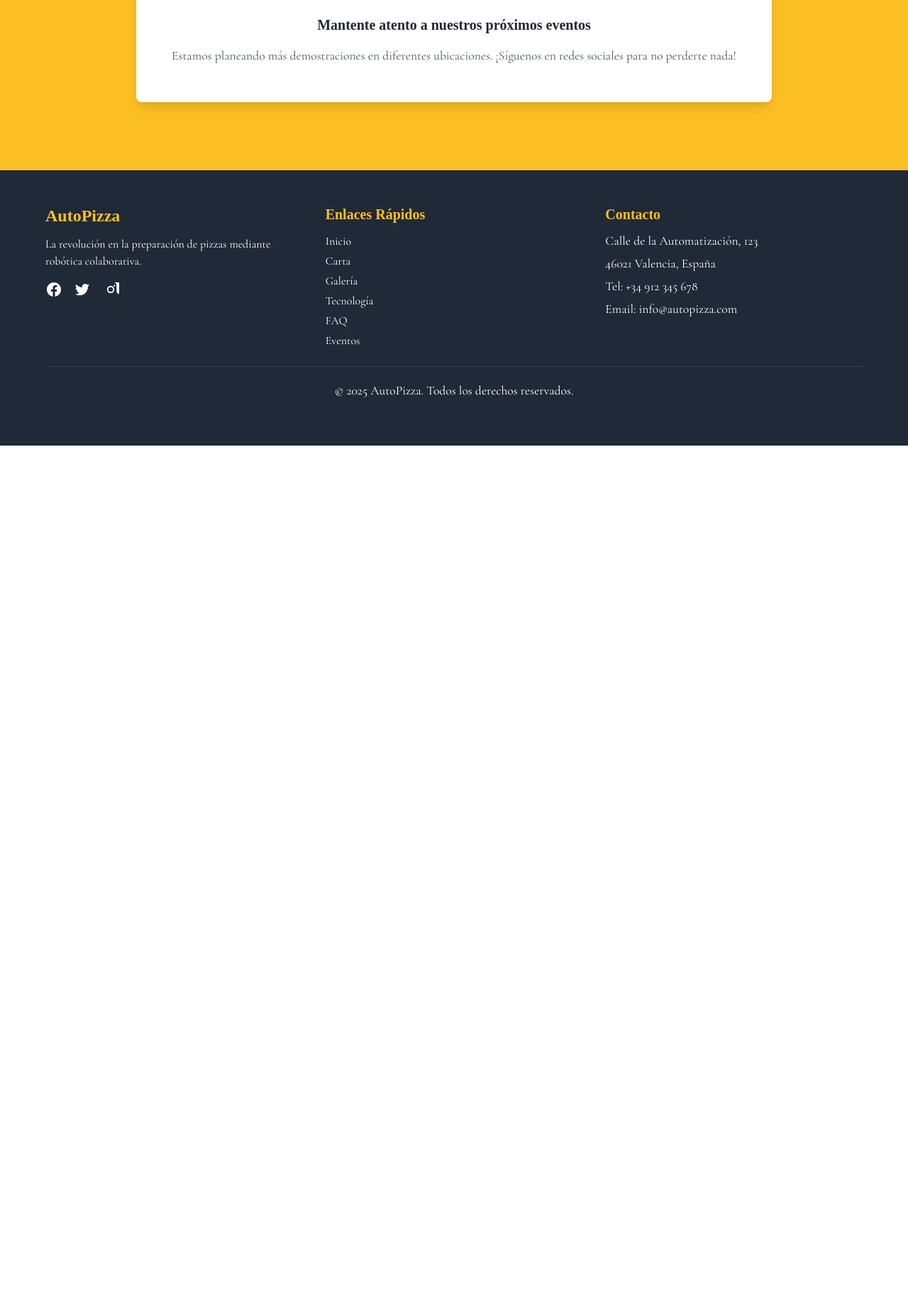
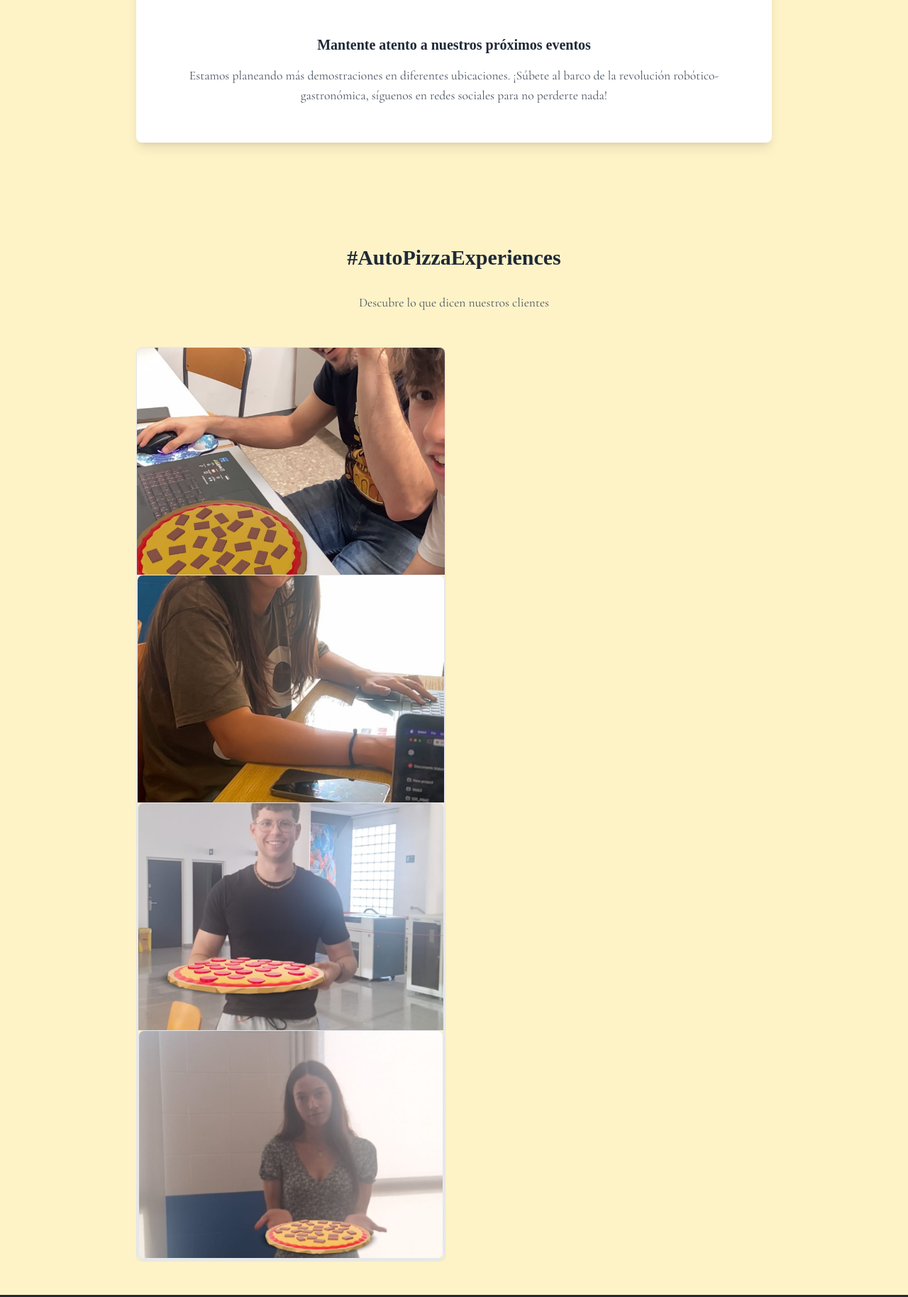
Before and after one commit to Ruben-pergra/Autopizza_web, a Flask app: page /eventos in a window 1280 px wide. Shown: the part 1112-2940 px from the top of the page at 71% size. Before the commit the page ends 1740 px from the top, so only its background shows below. Run offline with Flask 3, Linux system fonts and the light colour scheme; some libraries are stand-ins or nearby versions; some web fonts are replaced.

Commit message:
prueba reseñas

```diff
--- a/templates/eventos.html
+++ b/templates/eventos.html
@@ -77,7 +77,7 @@
   </div>
 
   <!-- ========== CONTENIDO PRINCIPAL ========== -->
-  <main class="pt-24 bg-yellow-400">
+  <main class="pt-24 bg-yellow-100">
     <!-- Sección de Eventos -->
     <section class="py-12 px-6 md:px-12">
       <div class="max-w-4xl mx-auto">
@@ -86,7 +86,7 @@
         <!-- Evento actual -->
         <div class="bg-white rounded-lg shadow-lg overflow-hidden mb-12">
           <div class="p-6 md:p-8">
-            <h3 class="text-2xl font-bold text-gray-800 mb-4">Exposición de Proyectos UPV</h3>
+            <h3 class="text-2xl font-bold text-gray-800 mb-4"> Feria de Proyectos IX Edición Robótica y Ciencia de datos en la UPV</h3>
 
             <div class="grid md:grid-cols-2 gap-6 mb-6">
               <div>
@@ -102,7 +102,7 @@
                 <p class="text-gray-600">Grupo PR2-2-08<br>Primer turno</p>
 
                 <h4 class="text-lg font-semibold text-gray-700 mb-2">ℹ️ Detalles:</h4>
-                <p class="text-gray-600">Presentaremos nuestro proyecto de robótica aplicada a la gastronomía. ¡Ven a probar nuestras pizzas automatizadas!</p>
+                <p class="text-gray-600">Presentaremos nuestro proyecto de robótica basado en la automatización de una pizzería. ¡Ven a probar nuestras pizzas automatizadas!</p>
               </div>
             </div>
 
@@ -129,11 +129,96 @@
         <!-- Próximos eventos (se puede añadir más) -->
         <div class="text-center">
           <h3 class="text-xl font-bold text-gray-800 mb-4">Mantente atento a nuestros próximos eventos</h3>
-          <p class="text-gray-600">Estamos planeando más demostraciones en diferentes ubicaciones. ¡Síguenos en redes sociales para no perderte nada!</p>
+          <p class="text-gray-600">Estamos planeando más demostraciones en diferentes ubicaciones. ¡Súbete al barco de la revolución robótico-gastronómica, síguenos en redes sociales para no perderte nada!</p>
         </div>
       </div>
     </section>
 
+    <!-- Sección de Reseñas estilo Red Social -->
+    <section class="py-12 px-6 md:px-12 bg-yellow-100">
+      <div class="max-w-4xl mx-auto">
+        <h2 class="text-3xl font-bold text-gray-800 mb-8 text-center">#AutoPizzaExperiences</h2>
+        <p class="text-center text-gray-600 mb-12">Descubre lo que dicen nuestros clientes</p>
+
+        <div class="grid grid-cols-1 sm:grid-cols-2 gap-6">
+          <!-- Post 1 -->
+          <div class="border border-gray-200 rounded-lg overflow-hidden shadow-sm hover:shadow-md transition-shadow">
+            <div class="h-80 overflow-hidden"> <!-- Contenedor para foto vertical -->
+            <img src="{{ url_for('static', filename='cliente1.jpg') }}" alt="Cliente disfrutando AutoPizza" class="w-full h-full object-cover">
+            <div class="p-4">
+              <div class="flex items-center mb-3">
+                <div class="w-10 h-10 rounded-full bg-gray-200 overflow-hidden mr-3">
+                  <img src="{{ url_for('static', filename='perfil1.jpg') }}" alt="Perfil Rubén" class="w-full h-full object-cover">
+                </div>
+                <span class="font-semibold">r_pergra</span>
+              </div>
+              <p class="text-gray-800 mb-2">¡No hay nada que entre mejor después de perder 3 partidas seguidas al LoL! #TecnologíaQueAlimenta</p>
+              <div class="flex text-yellow-400 mb-3">
+                ★ ★ ★ ★ ★
+              </div>
+              <p class="text-xs text-gray-500">Publicado el 25/05/2025</p>
+            </div>
+          </div>
+
+          <!-- Post 2 -->
+          <div class="border border-gray-200 rounded-lg overflow-hidden shadow-sm hover:shadow-md transition-shadow">
+            <div class="h-80 overflow-hidden"> <!-- Contenedor para foto vertical -->
+            <img src="{{ url_for('static', filename='cliente2.jpg') }}" alt="Cliente disfrutando AutoPizza" class="w-full h-full object-cover">
+            <div class="p-4">
+              <div class="flex items-center mb-3">
+                <div class="w-10 h-10 rounded-full bg-gray-200 overflow-hidden mr-3">
+                  <img src="{{ url_for('static', filename='perfil2.jpg') }}" alt="Perfil Nuria" class="w-full h-full object-cover">
+                </div>
+                <span class="font-semibold">little_ch</span>
+              </div>
+              <p class="text-gray-800 mb-2"> Pedí mi pizza pensando que el tamaño iba ser pequeñita como yo así chiquitita, pero resultó ser bastante grande. 🤖👨‍🍳 #InnovaciónGastronómica</p>
+              <div class="flex text-yellow-400 mb-3">
+                ★ ★ ★ ★ ★
+              </div>
+              <p class="text-xs text-gray-500">Publicado el 26/05/2025</p>
+            </div>
+          </div>
+
+          <!-- Post 3 -->
+          <div class="border border-gray-200 rounded-lg overflow-hidden shadow-sm hover:shadow-md transition-shadow">
+            <div class="h-80 overflow-hidden"> <!-- Contenedor para foto vertical -->
+            <img src="{{ url_for('static', filename='cliente3.jpg') }}" alt="Cliente disfrutando AutoPizza" class="w-full h-full object-cover">
+            <div class="p-4">
+              <div class="flex items-center mb-3">
+                <div class="w-10 h-10 rounded-full bg-gray-200 overflow-hidden mr-3">
+                  <img src="{{ url_for('static', filename='perfil3.jpg') }}" alt="Perfil Pablo" class="w-full h-full object-cover">
+                </div>
+                <span class="font-semibold">big.panzer</span>
+              </div>
+              <p class="text-gray-800 mb-2">Gordo, nada mejor que una pizza después del gym. ¡No parece hecho por robots! 😲 #SaborAuténtico</p>
+              <div class="flex text-yellow-400 mb-3">
+                ★ ★ ★ ★ ★
+              </div>
+              <p class="text-xs text-gray-500">Publicado el 08/05/2025</p>
+            </div>
+          </div>
+
+          <!-- Post 4 -->
+          <div class="border border-gray-200 rounded-lg overflow-hidden shadow-sm hover:shadow-md transition-shadow">
+            <div class="h-80 overflow-hidden"> <!-- Contenedor para foto vertical -->
+            <img src="{{ url_for('static', filename='cliente4.jpg') }}" alt="Cliente disfrutando AutoPizza" class="w-full h-full object-cover">
+            <div class="p-4">
+              <div class="flex items-center mb-3">
+                <div class="w-10 h-10 rounded-full bg-gray-200 overflow-hidden mr-3">
+                  <img src="{{ url_for('static', filename='perfil4.jpg') }}" alt="Perfil Carla" class="w-full h-full object-cover">
+                </div>
+                <span class="font-semibold">gabri.feo</span>
+              </div>
+              <p class="text-gray-800 mb-2">Lo único malo del pedido fue darme cuenta que solo era una simulación y no podía comerla en la vida real, por ello mi decepción final. 🍕</p>
+              <div class="flex text-yellow-400 mb-3">
+                ★ ★ ★ ★ ☆
+              </div>
+              <p class="text-xs text-gray-500">Publicado el 28/05/2025</p>
+            </div>
+          </div>
+        </div>
+      </div>
+    </section>
     <!-- ========== FOOTER ========== -->
     <footer class="bg-gray-800 text-white py-8 px-4 md:py-12 md:px-12">
       <div class="max-w-6xl mx-auto grid grid-cols-1 md:grid-cols-3 gap-6 md:gap-8">
```
Also changed, not shown: static/cliente1.jpg (added), static/cliente2.jpg (added), static/cliente3.jpg (added), static/cliente4.jpg (added), static/perfil1.jpg (added), static/perfil2.jpg (added), static/perfil3.jpg (added), static/perfil4.jpg (added).
